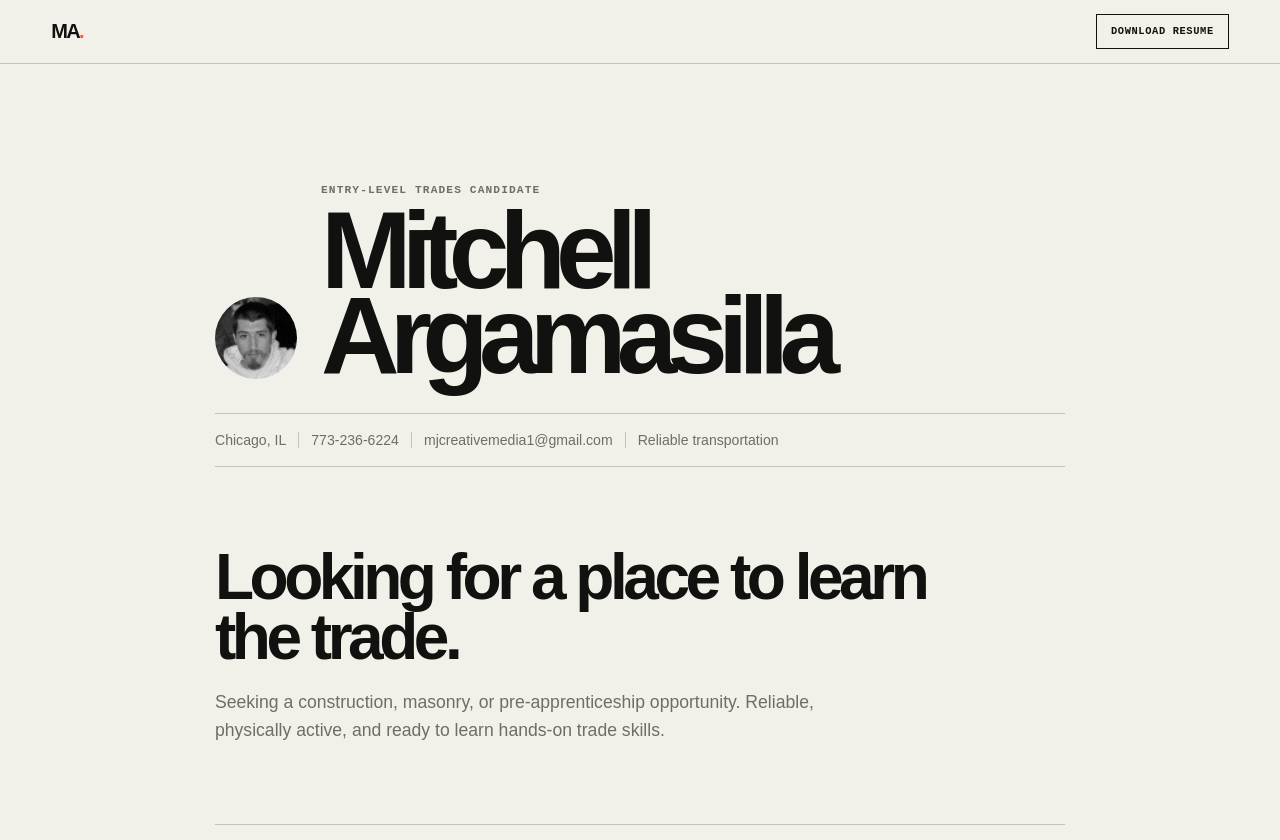
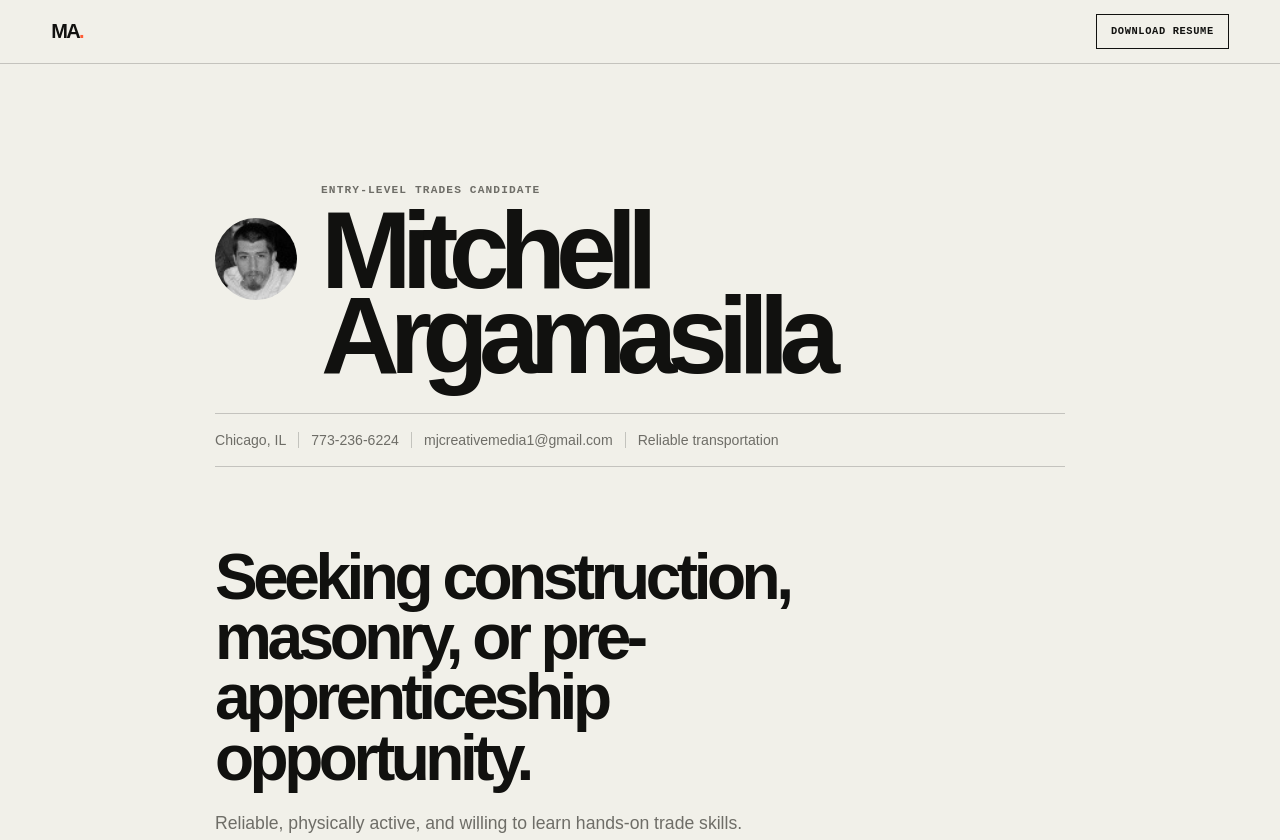
Before and after one commit to mjcreativemedia/mitchell-operating-profile, an Astro site: page / in a window 1280 px wide. Shown: the top 840 px of the page. Built offline with nearby package versions, Linux system fonts and the light colour scheme; Astro itself is replaced by a stand-in of ours.

Commit message:
Use resume wording and align portrait

```diff
--- a/src/pages/index.astro
+++ b/src/pages/index.astro
@@ -48,8 +48,8 @@ const skills = ["Hands-on work", "Maintenance", "Tools", "Measuring", "Problem s
     </div>
 
     <section class="summary" aria-labelledby="summary-title">
-      <h2 id="summary-title">Looking for a place to learn the trade.</h2>
-      <p>Seeking a construction, masonry, or pre-apprenticeship opportunity. Reliable, physically active, and ready to learn hands-on trade skills.</p>
+      <h2 id="summary-title">Seeking construction, masonry, or pre-apprenticeship opportunity.</h2>
+      <p>Reliable, physically active, and willing to learn hands-on trade skills.</p>
     </section>
 
     <section class="experience" aria-labelledby="experience-title">
@@ -71,8 +71,8 @@ const skills = ["Hands-on work", "Maintenance", "Tools", "Measuring", "Problem s
 
 <style>
   .resume { width:min(100% - 40px, 850px); margin:0 auto; padding:clamp(64px, 10vw, 120px) 0 80px; }
-  .intro { display:flex; align-items:flex-end; gap:24px; border-bottom:1px solid var(--line); padding-bottom:34px; }
-  .intro img { width:82px; height:82px; border-radius:50%; object-fit:cover; filter:grayscale(1); }
+  .intro { display:flex; align-items:flex-start; gap:24px; border-bottom:1px solid var(--line); padding-bottom:34px; }
+  .intro img { width:82px; height:82px; margin-top:34px; border-radius:50%; object-fit:cover; filter:grayscale(1); }
   .kicker,.label { margin:0 0 12px; color:var(--muted); font:700 .7rem/1.2 monospace; letter-spacing:.1em; text-transform:uppercase; }
   h1 { margin:0; font-size:clamp(3.5rem, 9vw, 6.8rem); line-height:.78; letter-spacing:-.09em; }
   .contact { display:flex; flex-wrap:wrap; gap:8px 0; padding:18px 0; border-bottom:1px solid var(--line); color:var(--muted); font-size:.88rem; }
@@ -81,5 +81,5 @@ const skills = ["Hands-on work", "Maintenance", "Tools", "Measuring", "Problem s
   .summary { padding:clamp(54px, 8vw, 80px) 0; border-bottom:1px solid var(--line); }.summary h2 { max-width:720px; margin:0; font-size:clamp(2.3rem, 5vw, 4.5rem); line-height:.94; letter-spacing:-.07em; }.summary p { max-width:610px; margin:22px 0 0; color:var(--muted); font-size:1.1rem; line-height:1.55; }
   .experience,.skills { padding-top:54px; }.job { display:grid; grid-template-columns:minmax(190px, .78fr) 1.22fr; gap:36px; padding:28px 0; border-top:1px solid var(--line); }.job h3 { margin:0; font-size:1.35rem; letter-spacing:-.04em; }.job-heading p { margin:5px 0 0; color:var(--muted); font-size:.88rem; line-height:1.4; }.job ul { margin:0; padding-left:18px; line-height:1.6; }.job li+li { margin-top:5px; }
   .skills { padding-bottom:20px; }.skills>div { display:flex; flex-wrap:wrap; gap:9px; }.skills span { border:1px solid var(--line); border-radius:99px; padding:8px 11px; font-size:.84rem; }
-  @media (max-width:600px) { .resume { width:min(100% - 32px, 850px); padding-top:52px; }.intro { align-items:center; gap:17px; }.intro img { width:57px; height:57px; }.contact { font-size:.8rem; }.contact>* { padding:0 8px; }.job { grid-template-columns:1fr; gap:15px; }.job ul { padding-left:20px; } }
+  @media (max-width:600px) { .resume { width:min(100% - 32px, 850px); padding-top:52px; }.intro { align-items:flex-start; gap:17px; }.intro img { width:57px; height:57px; margin-top:28px; }.contact { font-size:.8rem; }.contact>* { padding:0 8px; }.job { grid-template-columns:1fr; gap:15px; }.job ul { padding-left:20px; } }
 </style>
```
